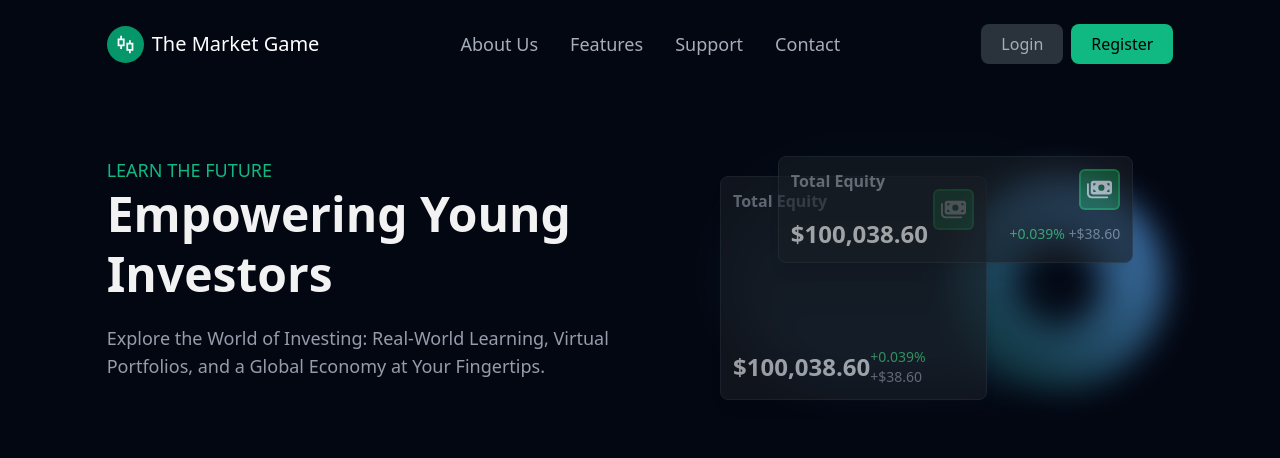
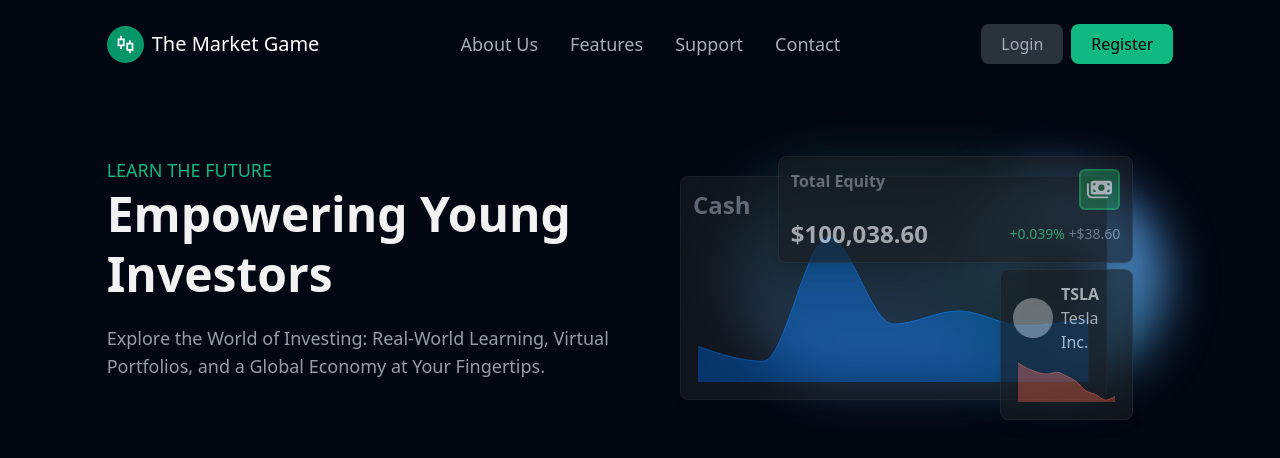
Before and after one commit to nikrp/TMG, a React (Vite) app: page / in a window 1280 px wide. Shown: the top 458 px of the page. Built offline with nearby package versions, Linux system fonts and the light colour scheme; no server answers; the database is empty; grey boxes are pictures that could not be loaded.

Commit message:
Turn off

```diff
--- a/src/output.css
+++ b/src/output.css
@@ -2408,14 +2408,14 @@ html {
   left: 0px;
 }
 
+.left-20 {
+  left: 5rem;
+}
+
 .right-10 {
   right: 2.5rem;
 }
 
-.right-16 {
-  right: 4rem;
-}
-
 .right-2 {
   right: 0.5rem;
 }
@@ -2432,16 +2432,36 @@ html {
   top: 1.25rem;
 }
 
-.right-8 {
-  right: 2rem;
-}
-
-.left-20 {
-  left: 5rem;
-}
-
-.top-10 {
-  top: 2.5rem;
+.left-10 {
+  left: 2.5rem;
+}
+
+.bottom-0 {
+  bottom: 0px;
+}
+
+.right-0 {
+  right: 0px;
+}
+
+.-bottom-20 {
+  bottom: -5rem;
+}
+
+.-bottom-10 {
+  bottom: -2.5rem;
+}
+
+.z-10 {
+  z-index: 10;
+}
+
+.z-20 {
+  z-index: 20;
+}
+
+.z-40 {
+  z-index: 40;
 }
 
 .z-50 {
@@ -2450,26 +2470,6 @@ html {
 
 .z-\[1\] {
   z-index: 1;
-}
-
-.-z-30 {
-  z-index: -30;
-}
-
-.-z-50 {
-  z-index: -50;
-}
-
-.z-10 {
-  z-index: 10;
-}
-
-.z-20 {
-  z-index: 20;
-}
-
-.z-40 {
-  z-index: 40;
 }
 
 .col-span-1 {
@@ -2687,10 +2687,6 @@ html {
   width: 50%;
 }
 
-.w-1\/3 {
-  width: 33.333333%;
-}
-
 .w-10 {
   width: 2.5rem;
 }
@@ -2699,10 +2695,18 @@ html {
   width: 91.666667%;
 }
 
+.w-2\/5 {
+  width: 40%;
+}
+
 .w-24 {
   width: 6rem;
 }
 
+.w-3\/6 {
+  width: 50%;
+}
+
 .w-4\/6 {
   width: 66.666667%;
 }
@@ -2725,6 +2729,10 @@ html {
 
 .w-8 {
   width: 2rem;
+}
+
+.w-8\/12 {
+  width: 66.666667%;
 }
 
 .w-9 {
@@ -2740,24 +2748,32 @@ html {
   width: 100%;
 }
 
-.w-10\/12 {
+.w-5\/6 {
   width: 83.333333%;
 }
 
-.w-6\/12 {
-  width: 50%;
-}
-
-.w-3\/6 {
-  width: 50%;
-}
-
-.w-2\/5 {
-  width: 40%;
-}
-
-.w-8\/12 {
-  width: 66.666667%;
+.w-2\/6 {
+  width: 33.333333%;
+}
+
+.w-1\/6 {
+  width: 16.666667%;
+}
+
+.w-1\/5 {
+  width: 20%;
+}
+
+.w-4\/5 {
+  width: 80%;
+}
+
+.w-1\/4 {
+  width: 25%;
+}
+
+.w-5 {
+  width: 1.25rem;
 }
 
 .max-w-3xl {
@@ -3053,12 +3069,12 @@ html {
   --tw-bg-opacity: 0.8;
 }
 
+.bg-gradient-to-b {
+  background-image: linear-gradient(to bottom, var(--tw-gradient-stops));
+}
+
 .bg-gradient-to-tr {
   background-image: linear-gradient(to top right, var(--tw-gradient-stops));
-}
-
-.bg-gradient-to-b {
-  background-image: linear-gradient(to bottom, var(--tw-gradient-stops));
 }
 
 .from-emerald-950 {
@@ -3067,10 +3083,6 @@ html {
   --tw-gradient-stops: var(--tw-gradient-from), var(--tw-gradient-to);
 }
 
-.to-green-400 {
-  --tw-gradient-to: #4ade80 var(--tw-gradient-to-position);
-}
-
 .to-blue-400 {
   --tw-gradient-to: #60a5fa var(--tw-gradient-to-position);
 }
@@ -3103,6 +3115,10 @@ html {
   padding: 2.5rem;
 }
 
+.p-16 {
+  padding: 4rem;
+}
+
 .p-2 {
   padding: 0.5rem;
 }
@@ -3115,12 +3131,8 @@ html {
   padding: 1.25rem;
 }
 
-.p-14 {
-  padding: 3.5rem;
-}
-
-.p-16 {
-  padding: 4rem;
+.p-20 {
+  padding: 5rem;
 }
 
 .px-1 {
@@ -3328,20 +3340,20 @@ html {
   text-decoration-line: none;
 }
 
+.opacity-15 {
+  opacity: 0.15;
+}
+
 .opacity-60 {
   opacity: 0.6;
 }
 
-.opacity-40 {
-  opacity: 0.4;
-}
-
-.opacity-20 {
-  opacity: 0.2;
-}
-
-.opacity-15 {
-  opacity: 0.15;
+.opacity-75 {
+  opacity: 0.75;
+}
+
+.opacity-85 {
+  opacity: 0.85;
 }
 
 .opacity-30 {
@@ -3350,10 +3362,6 @@ html {
 
 .opacity-50 {
   opacity: 0.5;
-}
-
-.opacity-75 {
-  opacity: 0.75;
 }
 
 .shadow {
@@ -3385,18 +3393,13 @@ html {
   outline-offset: 2px;
 }
 
+.blur-lg {
+  --tw-blur: blur(16px);
+  filter: var(--tw-blur) var(--tw-brightness) var(--tw-contrast) var(--tw-grayscale) var(--tw-hue-rotate) var(--tw-invert) var(--tw-saturate) var(--tw-sepia) var(--tw-drop-shadow);
+}
+
 .blur-xl {
   --tw-blur: blur(24px);
-  filter: var(--tw-blur) var(--tw-brightness) var(--tw-contrast) var(--tw-grayscale) var(--tw-hue-rotate) var(--tw-invert) var(--tw-saturate) var(--tw-sepia) var(--tw-drop-shadow);
-}
-
-.blur-2xl {
-  --tw-blur: blur(40px);
-  filter: var(--tw-blur) var(--tw-brightness) var(--tw-contrast) var(--tw-grayscale) var(--tw-hue-rotate) var(--tw-invert) var(--tw-saturate) var(--tw-sepia) var(--tw-drop-shadow);
-}
-
-.blur-lg {
-  --tw-blur: blur(16px);
   filter: var(--tw-blur) var(--tw-brightness) var(--tw-contrast) var(--tw-grayscale) var(--tw-hue-rotate) var(--tw-invert) var(--tw-saturate) var(--tw-sepia) var(--tw-drop-shadow);
 }
 
--- a/src/pages/Home.jsx
+++ b/src/pages/Home.jsx
@@ -4,6 +4,66 @@ import { FaMoneyBills } from "react-icons/fa6";
 import summary_page_snap from '../assets/summary_page_snap.png';
 import total_equity_snap from '../assets/total_equity_snap.png';
 import net_equity_snap from '../assets/net_equity_snap.png';
+import { LineChart, Line, XAxis, YAxis, CartesianGrid, Tooltip, Legend, ResponsiveContainer, Area, AreaChart } from 'recharts';
+
+const data = [
+    {
+      name: 'Page A',
+      uv: 4000,
+      pv: 2400,
+      amt: 2400,
+    },
+    {
+      name: 'Page B',
+      uv: 3000,
+      pv: 1398,
+      amt: 2210,
+    },
+    {
+      name: 'Page C',
+      uv: 2000,
+      pv: 9800,
+      amt: 2290,
+    },
+    {
+      name: 'Page D',
+      uv: 2780,
+      pv: 3908,
+      amt: 2000,
+    },
+    {
+      name: 'Page E',
+      uv: 1890,
+      pv: 4800,
+      amt: 2181,
+    },
+    {
+      name: 'Page F',
+      uv: 2390,
+      pv: 3800,
+      amt: 2500,
+    },
+    {
+      name: 'Page G',
+      uv: 3490,
+      pv: 4300,
+      amt: 2100,
+    },
+  ];
+
+const data2 = [
+    { name: "Sep 5", price: 285 },
+    { name: "Sep 6", price: 282 },
+    { name: "Sep 7", price: 280 },
+    { name: "Sep 8", price: 279 },
+    { name: "Sep 11", price: 280 },
+    { name: "Sep 12", price: 278 },
+    { name: "Sep 13", price: 275 },
+    { name: "Sep 14", price: 270 },
+    { name: "Sep 15", price: 268 },
+    { name: "Sep 18", price: 265 },
+    { name: "Sep 19", price: 267 }
+]
 
 export default function Home() {
     return (
@@ -30,8 +90,8 @@ export default function Home() {
                     </p>
                 </div>
                 <div className={`w-1/2 relative flex justify-center`}>
-                    <div className={`w-8/12 aspect-video rounded-full opacity-15 bg-gradient-to-b from-emerald-950 to-blue-400 blur-xl z-10`}></div>
-                    <div className={`w-2/5 aspect-square absolute right-2 top-5 opacity-75 rounded-full bg-gradient-to-tr from-emerald-950 to-blue-400 p-16 blur-lg z-20`}>
+                    <div className={`w-8/12 aspect-video rounded-full opacity-60 bg-gradient-to-b from-emerald-950 to-blue-400 blur-xl z-10`}></div>
+                    <div className={`w-2/5 aspect-square absolute right-2 top-5 rounded-full bg-gradient-to-tr from-emerald-950 to-blue-400 p-20 blur-xl z-20`}>
                         <div className={`bg-gray-950 rounded-full w-full h-full`}></div>
                     </div>
 
@@ -40,9 +100,29 @@ export default function Home() {
                         <p className={`text-2xl flex items-center justify-between font-semibold`}><span>$100,038.60</span><span className={`text-green-400 text-sm font-medium`}> +0.039% <span className={`text-gray-400`}> +$38.60</span></span></p>
                     </div>
 
-                    <div className={`bg-base-200 z-40 opacity-60 h-full w-3/6 absolute left-20 top-5 shadow-lg border border-neutral text-white p-3 rounded-lg flex flex-col justify-between`}>
-                        <p className={`font-semibold text-gray-400 flex mb-2 justify-between`}><span>Total Equity</span><span className={`bg-green-500 bg-opacity-50 border-2 rounded-md border-green-500 border-opacity-75`}><FaMoneyBills color="white" className={`m-1.5`} size={25} /></span></p>
-                        <p className={`text-2xl flex items-center justify-between font-semibold`}><span>$100,038.60</span><span className={`text-green-400 text-sm font-medium`}> +0.039% <span className={`text-gray-400`}> +$38.60</span></span></p>
+                    <div className={`bg-base-200 z-40 opacity-60 h-full w-4/5 absolute left-10 top-5 shadow-lg border border-neutral text-white p-3 rounded-lg flex flex-col justify-between`}>
+                        <p className={`font-semibold text-gray-400 text-2xl flex mb-2`}><span>Cash</span></p>
+                        <ResponsiveContainer width="100%" height="100%">
+                            <AreaChart width={200} height={66} data={data}>
+                                <Area type="monotone" dataKey="pv" stroke="#007BFF" fill="#007BFF" strokeWidth={1} />
+                            </AreaChart>
+                        </ResponsiveContainer>
+                    </div>
+
+                    <div className={`bg-base-200 z-50 opacity-60 aspect-video w-1/4 absolute -bottom-10 right-10 shadow-lg border border-neutral text-white p-3 rounded-lg flex flex-col justify-between`}>
+                        <div className={`flex items-center gap-2 mb-1`}>
+                            <img src={`https://logo.clearbit.com/tesla.com`} className={`w-10 aspect-square rounded-full`} />
+                            <div>
+                                <p className={`font-semibold`}>TSLA</p>
+                                <p>Tesla Inc.</p>
+                            </div>
+                        </div>
+                        <ResponsiveContainer width="100%" height="100%">
+                            <AreaChart width={200} height={44} data={data2}>
+                                <YAxis hide domain={[264, 285]} />
+                                <Area type="monotone" dataKey="price" stroke="#FF6347" fill="#FF6347" strokeWidth={1} />
+                            </AreaChart>
+                        </ResponsiveContainer>
                     </div>
                 </div>
             </div>
```
